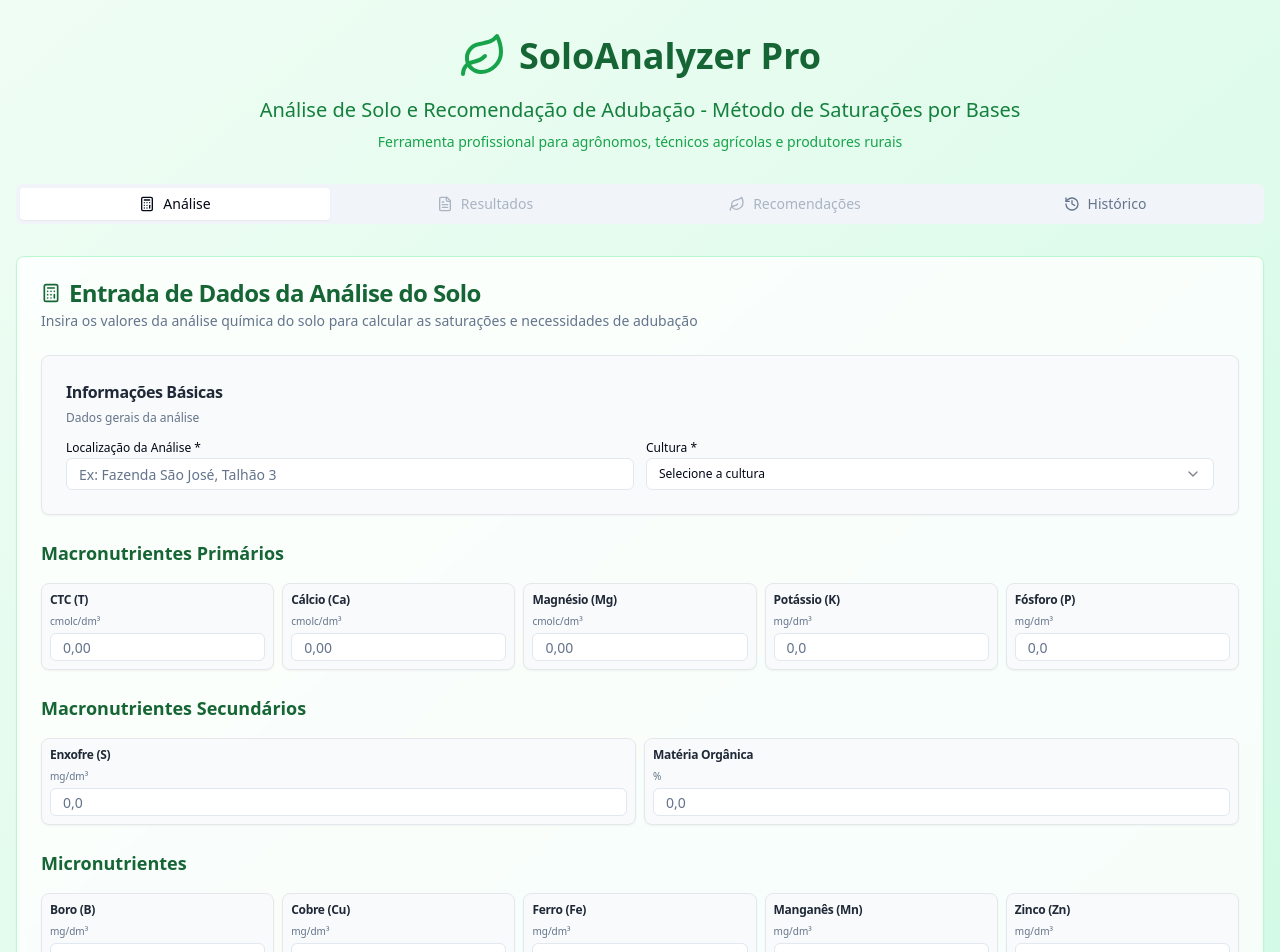
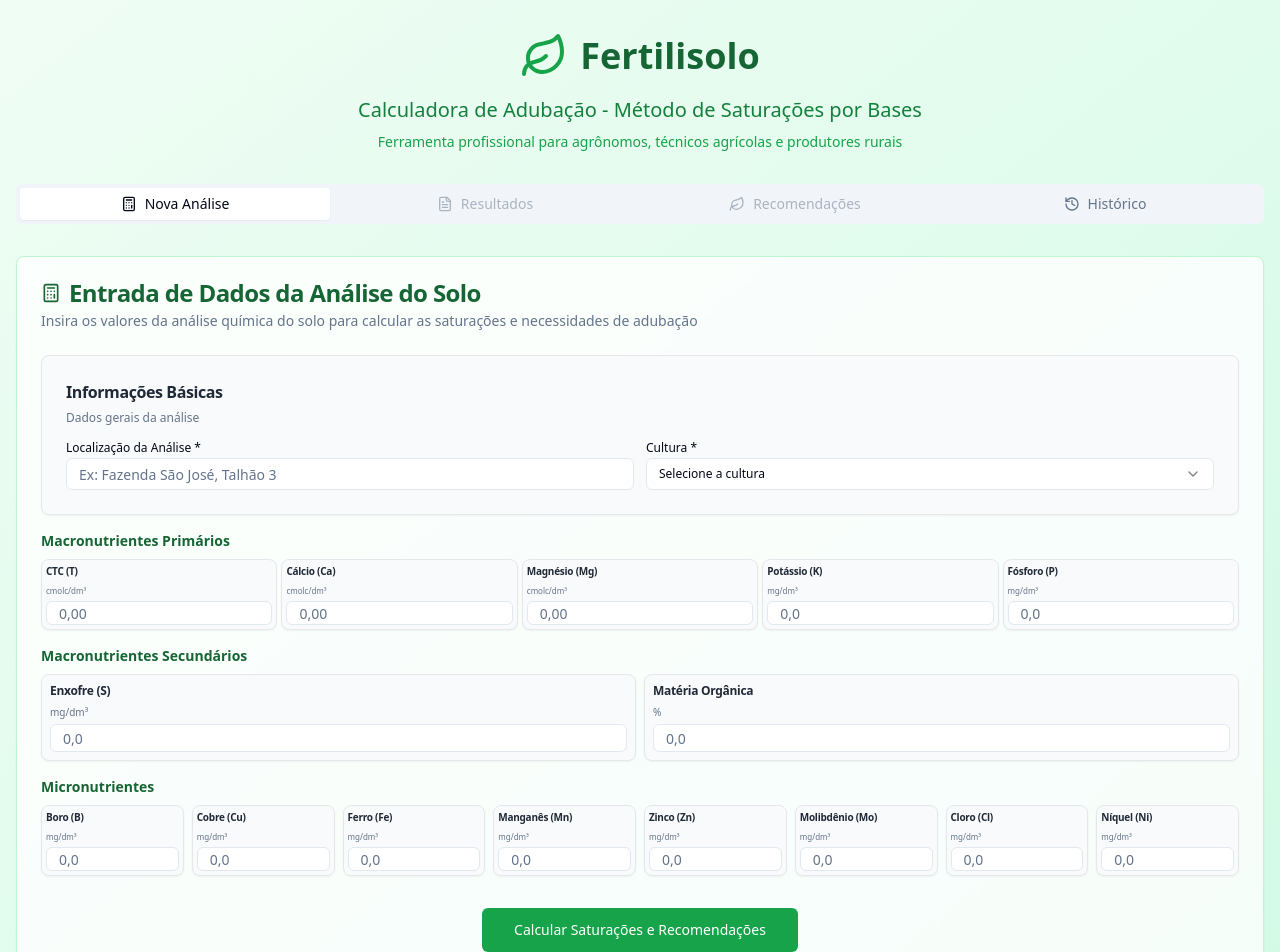
Before and after one commit to Agrotecnic/fertilisolo, a React (Vite) app: page / in a window 1280 px wide. Shown: the top 952 px of the page. Built offline with nearby package versions, Linux system fonts and the light colour scheme.

Commit message:
Implement app structure and features
This commit implements the basic structure and features of the soil analysis and fertilization recommendation application, including the main screens, data input, calculation logic, and result display.

```diff
--- a/src/components/MicronutrientsSection.tsx
+++ b/src/components/MicronutrientsSection.tsx
@@ -9,98 +9,152 @@ interface MicronutrientsSectionProps {
   Fe: number;
   Mn: number;
   Zn: number;
+  Mo: number;
+  Cl: number;
+  Ni: number;
   onBChange: (value: number) => void;
   onCuChange: (value: number) => void;
   onFeChange: (value: number) => void;
   onMnChange: (value: number) => void;
   onZnChange: (value: number) => void;
+  onMoChange: (value: number) => void;
+  onClChange: (value: number) => void;
+  onNiChange: (value: number) => void;
   errors: Record<string, string>;
 }
 
 export const MicronutrientsSection: React.FC<MicronutrientsSectionProps> = ({
-  B, Cu, Fe, Mn, Zn,
-  onBChange, onCuChange, onFeChange, onMnChange, onZnChange,
+  B, Cu, Fe, Mn, Zn, Mo, Cl, Ni,
+  onBChange, onCuChange, onFeChange, onMnChange, onZnChange, onMoChange, onClChange, onNiChange,
   errors
 }) => {
   return (
-    <div className="grid grid-cols-2 md:grid-cols-3 lg:grid-cols-5 gap-2">
+    <div className="grid grid-cols-2 md:grid-cols-4 lg:grid-cols-8 gap-2">
       <Card className="bg-gray-50 border-gray-200">
-        <CardHeader className="pb-1 pt-2 px-2">
-          <CardTitle className="text-gray-800 text-xs">Boro (B)</CardTitle>
-          <CardDescription className="text-[10px]">mg/dm³</CardDescription>
+        <CardHeader className="pb-1 pt-1 px-1">
+          <CardTitle className="text-gray-800 text-[10px]">Boro (B)</CardTitle>
+          <CardDescription className="text-[8px]">mg/dm³</CardDescription>
         </CardHeader>
-        <CardContent className="pt-0 px-2 pb-2">
+        <CardContent className="pt-0 px-1 pb-1">
           <FormattedInput
             value={B}
             onChange={onBChange}
             placeholder="0,0"
-            className={`h-7 text-xs ${errors.B ? 'border-red-500' : ''}`}
+            className={`h-6 text-[10px] ${errors.B ? 'border-red-500' : ''}`}
           />
-          {errors.B && <span className="text-red-500 text-[10px]">{errors.B}</span>}
+          {errors.B && <span className="text-red-500 text-[8px]">{errors.B}</span>}
         </CardContent>
       </Card>
 
       <Card className="bg-gray-50 border-gray-200">
-        <CardHeader className="pb-1 pt-2 px-2">
-          <CardTitle className="text-gray-800 text-xs">Cobre (Cu)</CardTitle>
-          <CardDescription className="text-[10px]">mg/dm³</CardDescription>
+        <CardHeader className="pb-1 pt-1 px-1">
+          <CardTitle className="text-gray-800 text-[10px]">Cobre (Cu)</CardTitle>
+          <CardDescription className="text-[8px]">mg/dm³</CardDescription>
         </CardHeader>
-        <CardContent className="pt-0 px-2 pb-2">
+        <CardContent className="pt-0 px-1 pb-1">
           <FormattedInput
             value={Cu}
             onChange={onCuChange}
             placeholder="0,0"
-            className={`h-7 text-xs ${errors.Cu ? 'border-red-500' : ''}`}
+            className={`h-6 text-[10px] ${errors.Cu ? 'border-red-500' : ''}`}
           />
-          {errors.Cu && <span className="text-red-500 text-[10px]">{errors.Cu}</span>}
+          {errors.Cu && <span className="text-red-500 text-[8px]">{errors.Cu}</span>}
         </CardContent>
       </Card>
 
       <Card className="bg-gray-50 border-gray-200">
-        <CardHeader className="pb-1 pt-2 px-2">
-          <CardTitle className="text-gray-800 text-xs">Ferro (Fe)</CardTitle>
-          <CardDescription className="text-[10px]">mg/dm³</CardDescription>
+        <CardHeader className="pb-1 pt-1 px-1">
+          <CardTitle className="text-gray-800 text-[10px]">Ferro (Fe)</CardTitle>
+          <CardDescription className="text-[8px]">mg/dm³</CardDescription>
         </CardHeader>
-        <CardContent className="pt-0 px-2 pb-2">
+        <CardContent className="pt-0 px-1 pb-1">
           <FormattedInput
             value={Fe}
             onChange={onFeChange}
             placeholder="0,0"
-            className={`h-7 text-xs ${errors.Fe ? 'border-red-500' : ''}`}
+            className={`h-6 text-[10px] ${errors.Fe ? 'border-red-500' : ''}`}
           />
-          {errors.Fe && <span className="text-red-500 text-[10px]">{errors.Fe}</span>}
+          {errors.Fe && <span className="text-red-500 text-[8px]">{errors.Fe}</span>}
         </CardContent>
       </Card>
 
       <Card className="bg-gray-50 border-gray-200">
-        <CardHeader className="pb-1 pt-2 px-2">
-          <CardTitle className="text-gray-800 text-xs">Manganês (Mn)</CardTitle>
-          <CardDescription className="text-[10px]">mg/dm³</CardDescription>
+        <CardHeader className="pb-1 pt-1 px-1">
+          <CardTitle className="text-gray-800 text-[10px]">Manganês (Mn)</CardTitle>
+          <CardDescription className="text-[8px]">mg/dm³</CardDescription>
         </CardHeader>
-        <CardContent className="pt-0 px-2 pb-2">
+        <CardContent className="pt-0 px-1 pb-1">
           <FormattedInput
             value={Mn}
             onChange={onMnChange}
             placeholder="0,0"
-            className={`h-7 text-xs ${errors.Mn ? 'border-red-500' : ''}`}
+            className={`h-6 text-[10px] ${errors.Mn ? 'border-red-500' : ''}`}
           />
-          {errors.Mn && <span className="text-red-500 text-[10px]">{errors.Mn}</span>}
+          {errors.Mn && <span className="text-red-500 text-[8px]">{errors.Mn}</span>}
         </CardContent>
       </Card>
 
       <Card className="bg-gray-50 border-gray-200">
-        <CardHeader className="pb-1 pt-2 px-2">
-          <CardTitle className="text-gray-800 text-xs">Zinco (Zn)</CardTitle>
-          <CardDescription className="text-[10px]">mg/dm³</CardDescription>
+        <CardHeader className="pb-1 pt-1 px-1">
+          <CardTitle className="text-gray-800 text-[10px]">Zinco (Zn)</CardTitle>
+          <CardDescription className="text-[8px]">mg/dm³</CardDescription>
         </CardHeader>
-        <CardContent className="pt-0 px-2 pb-2">
+        <CardContent className="pt-0 px-1 pb-1">
           <FormattedInput
             value={Zn}
             onChange={onZnChange}
             placeholder="0,0"
-            className={`h-7 text-xs ${errors.Zn ? 'border-red-500' : ''}`}
+            className={`h-6 text-[10px] ${errors.Zn ? 'border-red-500' : ''}`}
           />
-          {errors.Zn && <span className="text-red-500 text-[10px]">{errors.Zn}</span>}
+          {errors.Zn && <span className="text-red-500 text-[8px]">{errors.Zn}</span>}
+        </CardContent>
+      </Card>
+
+      <Card className="bg-gray-50 border-gray-200">
+        <CardHeader className="pb-1 pt-1 px-1">
+          <CardTitle className="text-gray-800 text-[10px]">Molibdênio (Mo)</CardTitle>
+          <CardDescription className="text-[8px]">mg/dm³</CardDescription>
+        </CardHeader>
+        <CardContent className="pt-0 px-1 pb-1">
+          <FormattedInput
+            value={Mo}
+            onChange={onMoChange}
+            placeholder="0,0"
+            className={`h-6 text-[10px] ${errors.Mo ? 'border-red-500' : ''}`}
+          />
+          {errors.Mo && <span className="text-red-500 text-[8px]">{errors.Mo}</span>}
+        </CardContent>
+      </Card>
+
+      <Card className="bg-gray-50 border-gray-200">
+        <CardHeader className="pb-1 pt-1 px-1">
+          <CardTitle className="text-gray-800 text-[10px]">Cloro (Cl)</CardTitle>
+          <CardDescription className="text-[8px]">mg/dm³</CardDescription>
+        </CardHeader>
+        <CardContent className="pt-0 px-1 pb-1">
+          <FormattedInput
+            value={Cl}
+            onChange={onClChange}
+            placeholder="0,0"
+            className={`h-6 text-[10px] ${errors.Cl ? 'border-red-500' : ''}`}
+          />
+          {errors.Cl && <span className="text-red-500 text-[8px]">{errors.Cl}</span>}
+        </CardContent>
+      </Card>
+
+      <Card className="bg-gray-50 border-gray-200">
+        <CardHeader className="pb-1 pt-1 px-1">
+          <CardTitle className="text-gray-800 text-[10px]">Níquel (Ni)</CardTitle>
+          <CardDescription className="text-[8px]">mg/dm³</CardDescription>
+        </CardHeader>
+        <CardContent className="pt-0 px-1 pb-1">
+          <FormattedInput
+            value={Ni}
+            onChange={onNiChange}
+            placeholder="0,0"
+            className={`h-6 text-[10px] ${errors.Ni ? 'border-red-500' : ''}`}
+          />
+          {errors.Ni && <span className="text-red-500 text-[8px]">{errors.Ni}</span>}
         </CardContent>
       </Card>
     </div>
--- a/src/components/PrimaryMacronutrientsSection.tsx
+++ b/src/components/PrimaryMacronutrientsSection.tsx
@@ -23,84 +23,84 @@ export const PrimaryMacronutrientsSection: React.FC<PrimaryMacronutrientsSection
   errors
 }) => {
   return (
-    <div className="grid grid-cols-2 md:grid-cols-3 lg:grid-cols-5 gap-2">
+    <div className="grid grid-cols-2 md:grid-cols-3 lg:grid-cols-5 gap-1">
       <Card className="bg-gray-50 border-gray-200">
-        <CardHeader className="pb-1 pt-2 px-2">
-          <CardTitle className="text-gray-800 text-xs">CTC (T)</CardTitle>
-          <CardDescription className="text-[10px]">cmolc/dm³</CardDescription>
+        <CardHeader className="pb-1 pt-1 px-1">
+          <CardTitle className="text-gray-800 text-[10px]">CTC (T)</CardTitle>
+          <CardDescription className="text-[8px]">cmolc/dm³</CardDescription>
         </CardHeader>
-        <CardContent className="pt-0 px-2 pb-2">
+        <CardContent className="pt-0 px-1 pb-1">
           <FormattedInput
             value={T}
             onChange={onTChange}
             placeholder="0,00"
-            className={`h-7 text-xs ${errors.T ? 'border-red-500' : ''}`}
+            className={`h-6 text-[10px] ${errors.T ? 'border-red-500' : ''}`}
           />
-          {errors.T && <span className="text-red-500 text-[10px]">{errors.T}</span>}
+          {errors.T && <span className="text-red-500 text-[8px]">{errors.T}</span>}
         </CardContent>
       </Card>
 
       <Card className="bg-gray-50 border-gray-200">
-        <CardHeader className="pb-1 pt-2 px-2">
-          <CardTitle className="text-gray-800 text-xs">Cálcio (Ca)</CardTitle>
-          <CardDescription className="text-[10px]">cmolc/dm³</CardDescription>
+        <CardHeader className="pb-1 pt-1 px-1">
+          <CardTitle className="text-gray-800 text-[10px]">Cálcio (Ca)</CardTitle>
+          <CardDescription className="text-[8px]">cmolc/dm³</CardDescription>
         </CardHeader>
-        <CardContent className="pt-0 px-2 pb-2">
+        <CardContent className="pt-0 px-1 pb-1">
           <FormattedInput
             value={Ca}
             onChange={onCaChange}
             placeholder="0,00"
-            className={`h-7 text-xs ${errors.Ca ? 'border-red-500' : ''}`}
+            className={`h-6 text-[10px] ${errors.Ca ? 'border-red-500' : ''}`}
           />
-          {errors.Ca && <span className="text-red-500 text-[10px]">{errors.Ca}</span>}
+          {errors.Ca && <span className="text-red-500 text-[8px]">{errors.Ca}</span>}
         </CardContent>
       </Card>
 
       <Card className="bg-gray-50 border-gray-200">
-        <CardHeader className="pb-1 pt-2 px-2">
-          <CardTitle className="text-gray-800 text-xs">Magnésio (Mg)</CardTitle>
-          <CardDescription className="text-[10px]">cmolc/dm³</CardDescription>
+        <CardHeader className="pb-1 pt-1 px-1">
+          <CardTitle className="text-gray-800 text-[10px]">Magnésio (Mg)</CardTitle>
+          <CardDescription className="text-[8px]">cmolc/dm³</CardDescription>
         </CardHeader>
-        <CardContent className="pt-0 px-2 pb-2">
+        <CardContent className="pt-0 px-1 pb-1">
           <FormattedInput
             value={Mg}
             onChange={onMgChange}
             placeholder="0,00"
-            className={`h-7 text-xs ${errors.Mg ? 'border-red-500' : ''}`}
+            className={`h-6 text-[10px] ${errors.Mg ? 'border-red-500' : ''}`}
           />
-          {errors.Mg && <span className="text-red-500 text-[10px]">{errors.Mg}</span>}
+          {errors.Mg && <span className="text-red-500 text-[8px]">{errors.Mg}</span>}
         </CardContent>
       </Card>
 
       <Card className="bg-gray-50 border-gray-200">
-        <CardHeader className="pb-1 pt-2 px-2">
-          <CardTitle className="text-gray-800 text-xs">Potássio (K)</CardTitle>
-          <CardDescription className="text-[10px]">mg/dm³</CardDescription>
+        <CardHeader className="pb-1 pt-1 px-1">
+          <CardTitle className="text-gray-800 text-[10px]">Potássio (K)</CardTitle>
+          <CardDescription className="text-[8px]">mg/dm³</CardDescription>
         </CardHeader>
-        <CardContent className="pt-0 px-2 pb-2">
+        <CardContent className="pt-0 px-1 pb-1">
           <FormattedInput
             value={K}
             onChange={onKChange}
             placeholder="0,0"
-            className={`h-7 text-xs ${errors.K ? 'border-red-500' : ''}`}
+            className={`h-6 text-[10px] ${errors.K ? 'border-red-500' : ''}`}
           />
-          {errors.K && <span className="text-red-500 text-[10px]">{errors.K}</span>}
+          {errors.K && <span className="text-red-500 text-[8px]">{errors.K}</span>}
         </CardContent>
       </Card>
 
       <Card className="bg-gray-50 border-gray-200">
-        <CardHeader className="pb-1 pt-2 px-2">
-          <CardTitle className="text-gray-800 text-xs">Fósforo (P)</CardTitle>
-          <CardDescription className="text-[10px]">mg/dm³</CardDescription>
+        <CardHeader className="pb-1 pt-1 px-1">
+          <CardTitle className="text-gray-800 text-[10px]">Fósforo (P)</CardTitle>
+          <CardDescription className="text-[8px]">mg/dm³</CardDescription>
         </CardHeader>
-        <CardContent className="pt-0 px-2 pb-2">
+        <CardContent className="pt-0 px-1 pb-1">
           <FormattedInput
             value={P}
             onChange={onPChange}
             placeholder="0,0"
-            className={`h-7 text-xs ${errors.P ? 'border-red-500' : ''}`}
+            className={`h-6 text-[10px] ${errors.P ? 'border-red-500' : ''}`}
           />
-          {errors.P && <span className="text-red-500 text-[10px]">{errors.P}</span>}
+          {errors.P && <span className="text-red-500 text-[8px]">{errors.P}</span>}
         </CardContent>
       </Card>
     </div>
--- a/src/components/SoilAnalysisForm.tsx
+++ b/src/components/SoilAnalysisForm.tsx
@@ -31,12 +31,15 @@ export const SoilAnalysisForm: React.FC<SoilAnalysisFormProps> = ({ onAnalysisCo
     Fe: 0,
     Mn: 0,
     Zn: 0,
+    Mo: 0,
+    Cl: 0,
+    Ni: 0,
   });
 
   const [errors, setErrors] = useState<Record<string, string>>({});
 
   const handleInputChange = (field: keyof typeof formData, value: string | number) => {
-    const numericFields = ['organicMatter', 'T', 'Ca', 'Mg', 'K', 'P', 'S', 'B', 'Cu', 'Fe', 'Mn', 'Zn'];
+    const numericFields = ['organicMatter', 'T', 'Ca', 'Mg', 'K', 'P', 'S', 'B', 'Cu', 'Fe', 'Mn', 'Zn', 'Mo', 'Cl', 'Ni'];
 
     if (numericFields.includes(field)) {
       const numValue = typeof value === 'number' ? value : (parseFloat(value.toString().replace(',', '.')) || 0);
@@ -65,15 +68,12 @@ export const SoilAnalysisForm: React.FC<SoilAnalysisFormProps> = ({ onAnalysisCo
     if (formData.Fe < 0) newErrors.Fe = 'Ferro não pode ser negativo';
     if (formData.Mn < 0) newErrors.Mn = 'Manganês não pode ser negativo';
     if (formData.Zn < 0) newErrors.Zn = 'Zinco não pode ser negativo';
+    if (formData.Mo < 0) newErrors.Mo = 'Molibdênio não pode ser negativo';
+    if (formData.Cl < 0) newErrors.Cl = 'Cloro não pode ser negativo';
+    if (formData.Ni < 0) newErrors.Ni = 'Níquel não pode ser negativo';
     if (formData.organicMatter < 0) newErrors.organicMatter = 'Matéria orgânica não pode ser negativa';
     if (!formData.location?.trim()) newErrors.location = 'Localização é obrigatória';
     if (!formData.crop?.trim()) newErrors.crop = 'Cultura é obrigatória';
-
-    // Validate that individual cations don't exceed CTC
-    const totalCations = formData.Ca + formData.Mg + formData.K;
-    if (totalCations > formData.T) {
-      newErrors.general = 'A soma de Ca + Mg + K não pode exceder a CTC';
-    }
 
     setErrors(newErrors);
     return Object.keys(newErrors).length === 0;
@@ -111,7 +111,7 @@ export const SoilAnalysisForm: React.FC<SoilAnalysisFormProps> = ({ onAnalysisCo
   };
 
   return (
-    <form onSubmit={handleSubmit} className="space-y-6">
+    <form onSubmit={handleSubmit} className="space-y-4">
       {errors.general && (
         <Alert variant="destructive">
           <AlertDescription>{errors.general}</AlertDescription>
@@ -129,7 +129,7 @@ export const SoilAnalysisForm: React.FC<SoilAnalysisFormProps> = ({ onAnalysisCo
 
       {/* Macronutrientes Primários */}
       <div>
-        <h3 className="text-lg font-semibold text-green-800 mb-4">Macronutrientes Primários</h3>
+        <h3 className="text-sm font-semibold text-green-800 mb-2">Macronutrientes Primários</h3>
         <PrimaryMacronutrientsSection
           T={formData.T}
           Ca={formData.Ca}
@@ -147,7 +147,7 @@ export const SoilAnalysisForm: React.FC<SoilAnalysisFormProps> = ({ onAnalysisCo
 
       {/* Macronutrientes Secundários */}
       <div>
-        <h3 className="text-lg font-semibold text-green-800 mb-4">Macronutrientes Secundários</h3>
+        <h3 className="text-sm font-semibold text-green-800 mb-2">Macronutrientes Secundários</h3>
         <SecondaryMacronutrientsSection
           S={formData.S}
           organicMatter={formData.organicMatter}
@@ -159,23 +159,29 @@ export const SoilAnalysisForm: React.FC<SoilAnalysisFormProps> = ({ onAnalysisCo
 
       {/* Micronutrientes */}
       <div>
-        <h3 className="text-lg font-semibold text-green-800 mb-4">Micronutrientes</h3>
+        <h3 className="text-sm font-semibold text-green-800 mb-2">Micronutrientes</h3>
         <MicronutrientsSection
           B={formData.B}
           Cu={formData.Cu}
           Fe={formData.Fe}
           Mn={formData.Mn}
           Zn={formData.Zn}
+          Mo={formData.Mo}
+          Cl={formData.Cl}
+          Ni={formData.Ni}
           onBChange={(value) => handleInputChange('B', value)}
           onCuChange={(value) => handleInputChange('Cu', value)}
           onFeChange={(value) => handleInputChange('Fe', value)}
           onMnChange={(value) => handleInputChange('Mn', value)}
           onZnChange={(value) => handleInputChange('Zn', value)}
+          onMoChange={(value) => handleInputChange('Mo', value)}
+          onClChange={(value) => handleInputChange('Cl', value)}
+          onNiChange={(value) => handleInputChange('Ni', value)}
           errors={errors}
         />
       </div>
 
-      <div className="flex justify-center">
+      <div className="flex justify-center pt-4">
         <Button
           type="submit"
           size="lg"
--- a/src/pages/Index.tsx
+++ b/src/pages/Index.tsx
@@ -16,18 +16,21 @@ export interface SoilData {
   crop?: string;
   organicMatter?: number;
   T: number; // CTC
-  Ca: number; // Cálcio atual
-  Mg: number; // Magnésio atual
-  K: number; // Potássio atual
-  P: number; // Fósforo em ppm
+  Ca: number; // Cálcio atual em cmolc/dm³
+  Mg: number; // Magnésio atual em cmolc/dm³
+  K: number; // Potássio atual em mg/dm³
+  P: number; // Fósforo em mg/dm³
   // Macronutrientes secundários
-  S: number; // Enxofre em ppm
-  // Micronutrientes
-  B: number; // Boro em ppm
-  Cu: number; // Cobre em ppm
-  Fe: number; // Ferro em ppm
-  Mn: number; // Manganês em ppm
-  Zn: number; // Zinco em ppm
+  S: number; // Enxofre em mg/dm³
+  // Micronutrientes em mg/dm³
+  B: number; // Boro
+  Cu: number; // Cobre
+  Fe: number; // Ferro
+  Mn: number; // Manganês
+  Zn: number; // Zinco
+  Mo: number; // Molibdênio
+  Cl: number; // Cloro
+  Ni: number; // Níquel
 }
 
 export interface CalculatedResults {
@@ -48,6 +51,9 @@ export interface CalculatedResults {
     Fe: number;
     Mn: number;
     Zn: number;
+    Mo: number;
+    Cl: number;
+    Ni: number;
   };
   isAdequate: {
     Ca: boolean;
@@ -61,6 +67,9 @@ export interface CalculatedResults {
     Fe: boolean;
     Mn: boolean;
     Zn: boolean;
+    Mo: boolean;
+    Cl: boolean;
+    Ni: boolean;
   };
 }
 
@@ -88,10 +97,10 @@ const Index = () => {
         <div className="text-center mb-8">
           <div className="flex items-center justify-center mb-4">
             <Leaf className="h-12 w-12 text-green-600 mr-3" />
-            <h1 className="text-4xl font-bold text-green-800">SoloAnalyzer Pro</h1>
+            <h1 className="text-4xl font-bold text-green-800">Fertilisolo</h1>
           </div>
           <p className="text-xl text-green-700 max-w-3xl mx-auto">
-            Análise de Solo e Recomendação de Adubação - Método de Saturações por Bases
+            Calculadora de Adubação - Método de Saturações por Bases
           </p>
           <p className="text-sm text-green-600 mt-2">
             Ferramenta profissional para agrônomos, técnicos agrícolas e produtores rurais
@@ -103,7 +112,7 @@ const Index = () => {
           <TabsList className="grid w-full grid-cols-4 mb-8">
             <TabsTrigger value="input" className="flex items-center gap-2">
               <Calculator className="h-4 w-4" />
-              Análise
+              Nova Análise
             </TabsTrigger>
             <TabsTrigger value="results" disabled={!results} className="flex items-center gap-2">
               <FileText className="h-4 w-4" />
```
Also changed, not shown: src/utils/soilCalculations.ts (+73 -31 lines).
